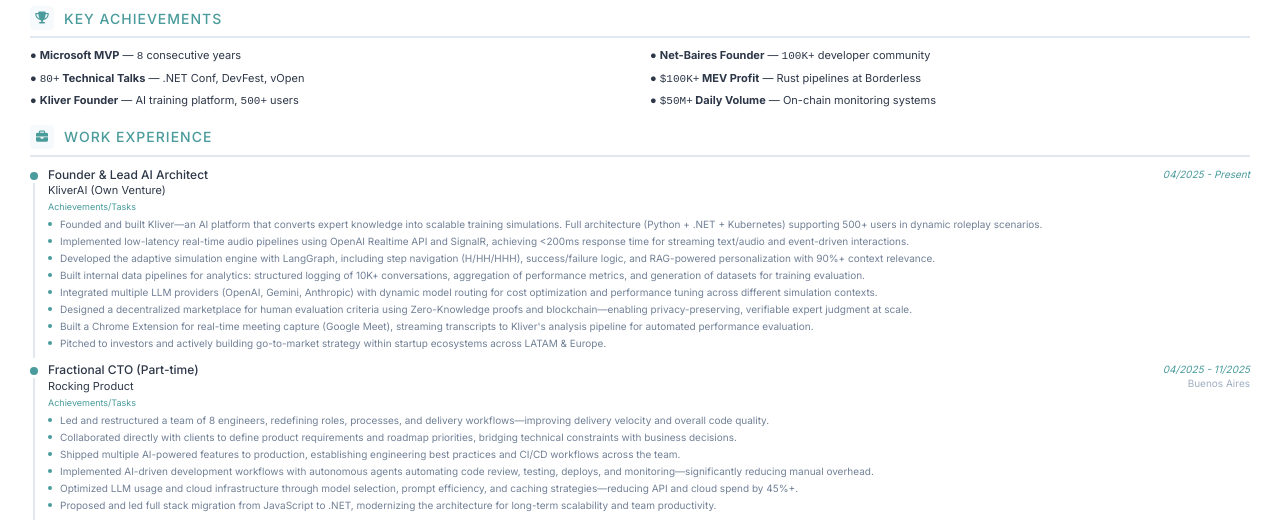
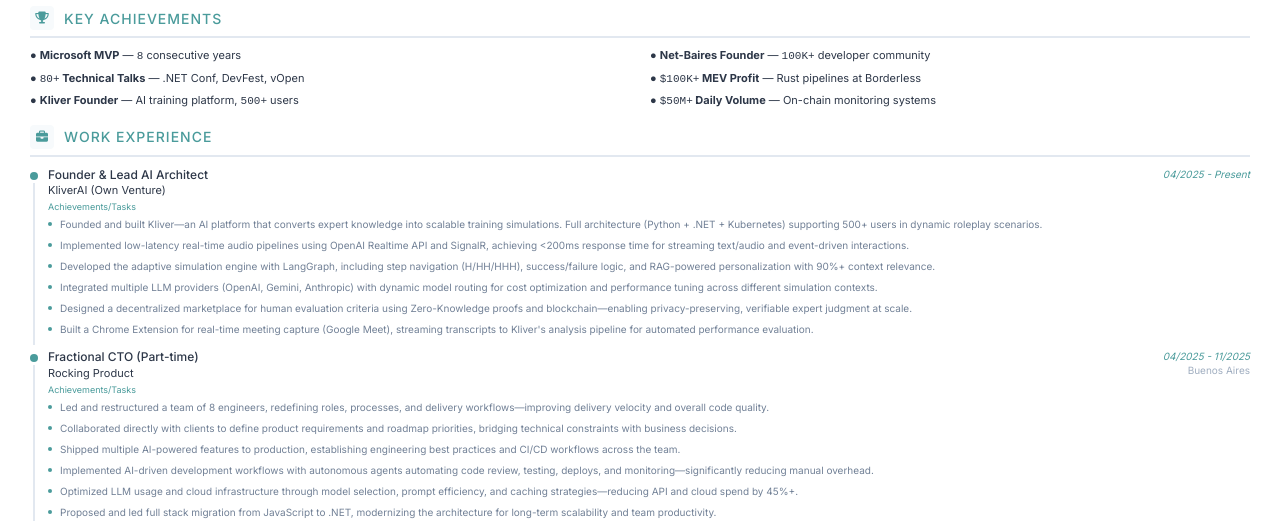
Before and after one commit to germankuber/resume, a website: page resume.html in a window 1280 px wide. Shown: the part 279-800 px from the top of the page. Drawn offline with Linux system fonts and the light colour scheme; a web font is replaced by a local one.

Commit message:
Update experience section: adjust line spacing for readability and remove redundant list items

```diff
--- a/resume.html
+++ b/resume.html
@@ -295,8 +295,8 @@
             padding-left: 12px;
             font-size: 10px;
             color: var(--text-gray);
-            margin-bottom: 3px;
-            line-height: 1.4;
+            margin-bottom: 6px;
+            line-height: 1.5;
         }
 
         .experience-list li::before {
@@ -625,11 +625,9 @@
                         <li>Founded and built Kliver—an AI platform that converts expert knowledge into scalable training simulations. Full architecture (Python + .NET + Kubernetes) supporting 500+ users in dynamic roleplay scenarios.</li>
                         <li>Implemented low-latency real-time audio pipelines using OpenAI Realtime API and SignalR, achieving &lt;200ms response time for streaming text/audio and event-driven interactions.</li>
                         <li>Developed the adaptive simulation engine with LangGraph, including step navigation (H/HH/HHH), success/failure logic, and RAG-powered personalization with 90%+ context relevance.</li>
-                        <li>Built internal data pipelines for analytics: structured logging of 10K+ conversations, aggregation of performance metrics, and generation of datasets for training evaluation.</li>
                         <li>Integrated multiple LLM providers (OpenAI, Gemini, Anthropic) with dynamic model routing for cost optimization and performance tuning across different simulation contexts.</li>
                         <li>Designed a decentralized marketplace for human evaluation criteria using Zero-Knowledge proofs and blockchain—enabling privacy-preserving, verifiable expert judgment at scale.</li>
                         <li>Built a Chrome Extension for real-time meeting capture (Google Meet), streaming transcripts to Kliver's analysis pipeline for automated performance evaluation.</li>
-                        <li>Pitched to investors and actively building go-to-market strategy within startup ecosystems across LATAM & Europe.</li>
                     </ul>
                 </div>
 
```
